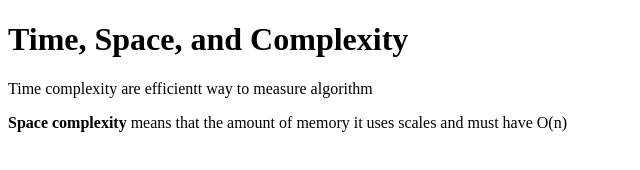
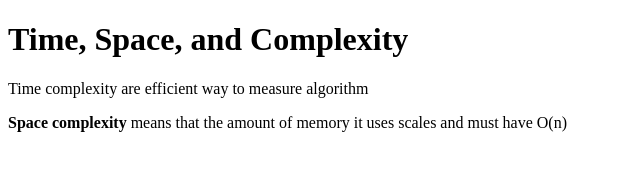
Before and after one commit to acciojob/time-and-space-complexity-aashxs, a website: page main.html in a window 1280 px wide. Shown: the full height of the page, 0-640 px from the left. Drawn offline with Linux system fonts and the light colour scheme.

Commit message:
created a submission

```diff
--- a/main.html
+++ b/main.html
@@ -9,7 +9,7 @@
 <body>
 	<!-- the entire body must be written by student -->
 	<h1>Time, Space, and Complexity</h1>
-  <p>Time complexity are efficientt way to measure algorithm</p>
+  <p>Time complexity are efficient way to measure algorithm</p>
     <p> <b> Space complexity </b> means that the amount of memory
          it uses scales and must have O(n) </p>
 
```
